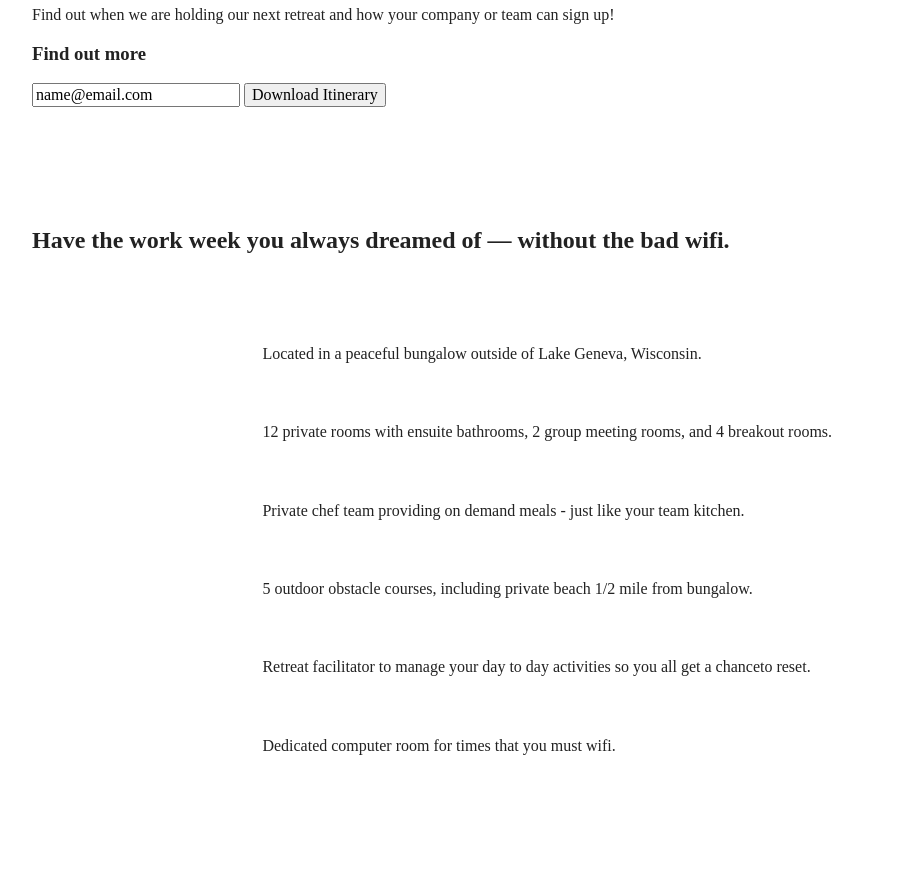
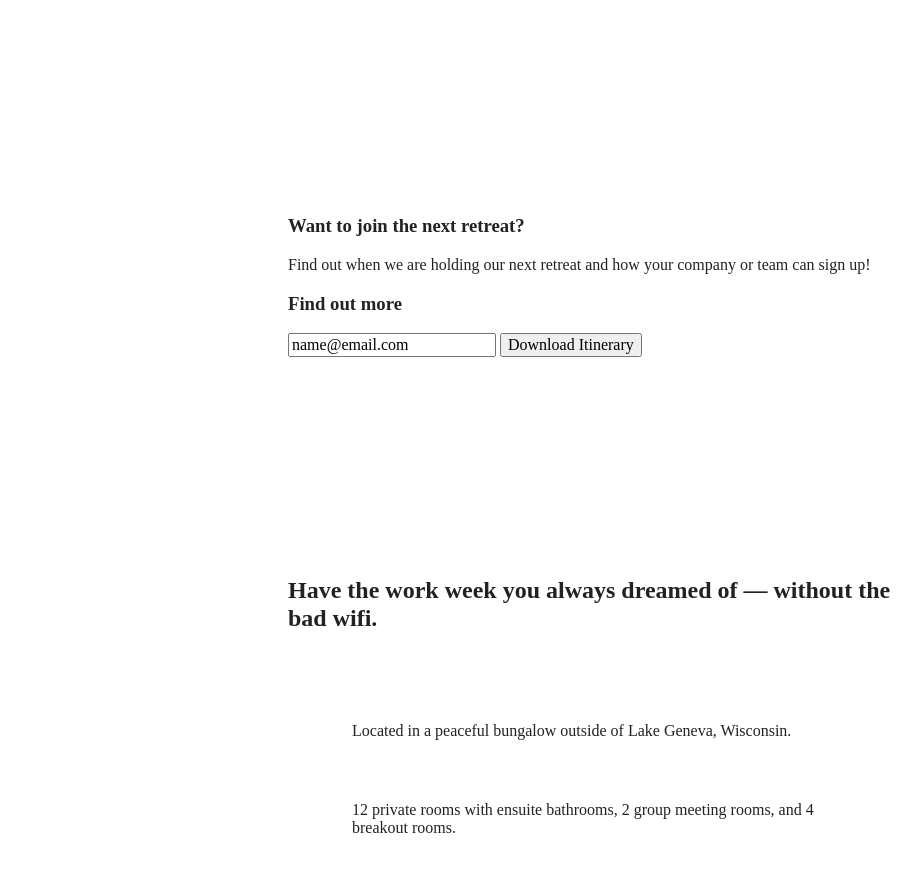
Before and after one commit to ThomasMoorehouse/206-unplugged-retreat, a website built with Parcel: page index.html in a window 1280 px wide. Shown: the part 546-1441 px from the top of the page, without its empty margins (32-932 px from the left). Built offline with nearby package versions, Linux system fonts and the light colour scheme; files whose address does not match are found by name.

Commit message:
Adding min widths

```diff
--- a/css/main.css
+++ b/css/main.css
@@ -363,16 +363,25 @@ aside {
    Modify as content requires.
    ========================================================================== */
 
-@media only screen and (min-width: 35em) {
-  /* Style adjustments for viewports that meet the condition */
-}
+   @media only screen and (min-width: 768px) {
+    /*Tablet styles here*/
 
-@media print,
-  (-webkit-min-device-pixel-ratio: 1.25),
-  (min-resolution: 1.25dppx),
-  (min-resolution: 120dpi) {
-  /* Style adjustments for high resolution devices */
-}
+    .content-wrapper {
+      max-width: 640px;
+      margin: 100px 0;
+    }
+
+    .features article {
+      width: 80%;
+      margin: 30px 0;
+    }
+
+
+  }
+  @media only screen and (min-width: 1200px) {
+    /*Desktop styles here*/
+  }
+
 
 /* ==========================================================================
    Print styles.
```
